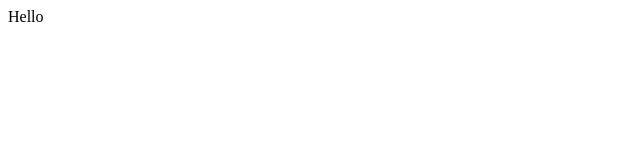
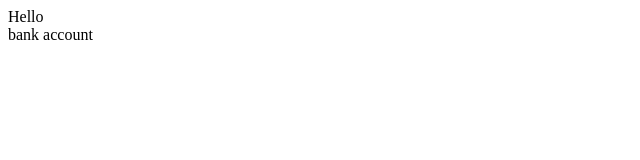
Before and after one commit to soluix-artha/artha-resolusi, a plain HTML site: page index.html in a window 1280 px wide. Shown: the full height of the page, 0-640 px from the left. Drawn offline with Linux system fonts and the light colour scheme.

Commit message:
created index
description

```diff
--- a/index.html
+++ b/index.html
@@ -1 +1,2 @@
 <div>Hello</div>
+    <div>bank account</div>
```
